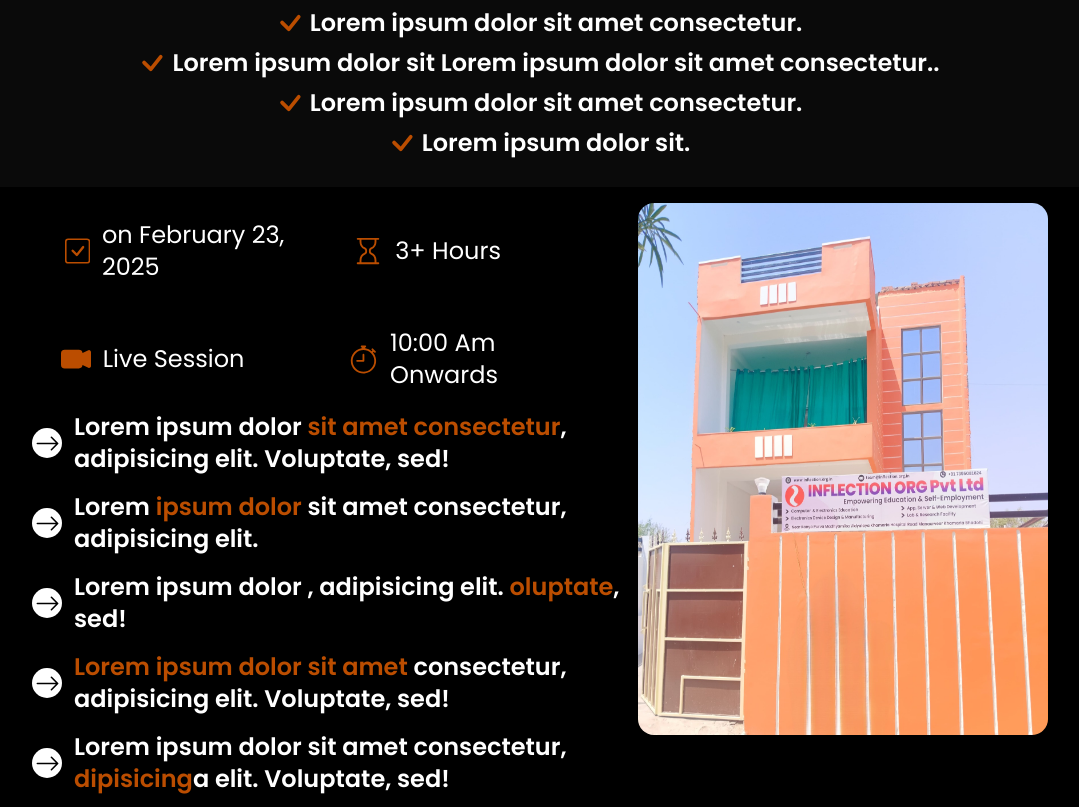
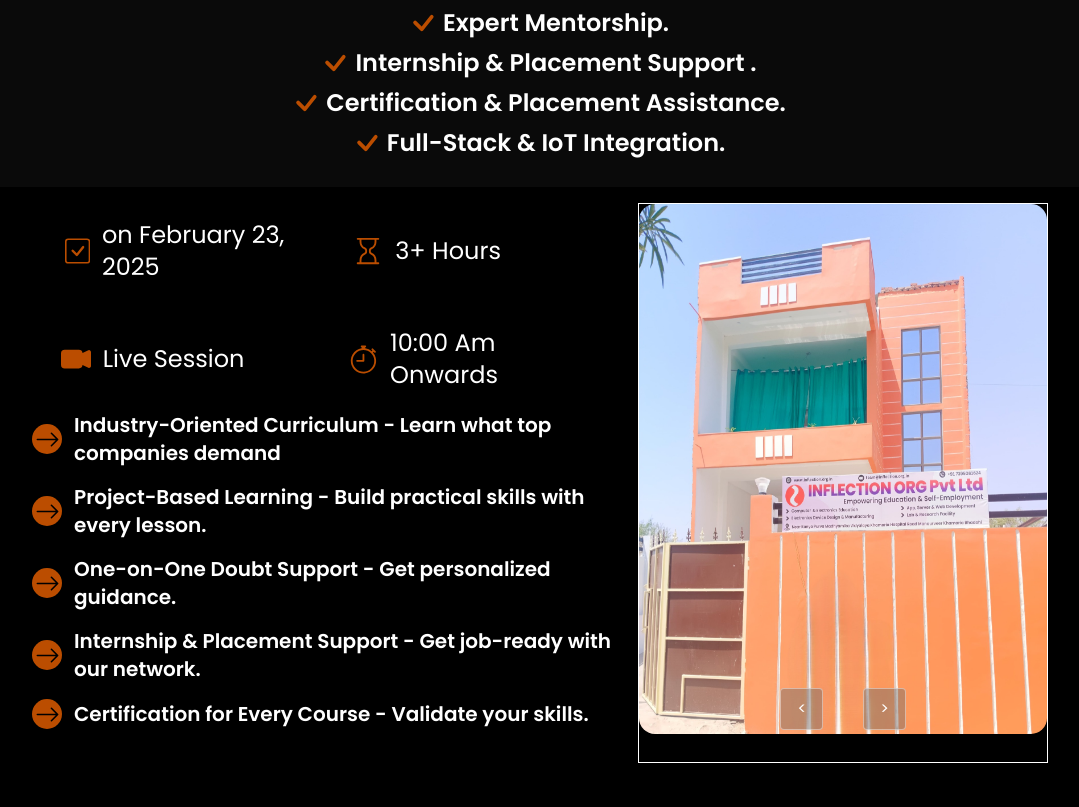
Before and after one commit to 0001ashishYadav/institute-webpage, a website: page index.html in a window 1280 px wide. Shown: the part 613-1420 px from the top of the page, without its empty margins (104-1183 px from the left). Drawn offline with Linux system fonts and the light colour scheme.

Commit message:
hero section content changed

```diff
--- /dev/null
+++ b/app.js
@@ -0,0 +1,8 @@
+const imgconEl = document.querySelector("#img-con");
+
+// const imgArr = [
+//   "./assets/institute-building.jpeg",
+//   "./assets/institute-building.jpeg",
+//   "./assets/institute-building.jpeg",
+//   "./assets/institute-building.jpeg",
+// ];
--- a/index.html
+++ b/index.html
@@ -11,6 +11,7 @@
     <title>Institute Pamphlet</title>
     <link rel="preconnect" href="https://fonts.googleapis.com" />
     <link rel="preconnect" href="https://fonts.gstatic.com" crossorigin />
+    <script src="app.js" defer></script>
     <link
       href="https://fonts.googleapis.com/css2?family=Poppins:ital,wght@0,100;0,200;0,300;0,400;0,500;0,600;0,700;0,800;0,900;1,100;1,200;1,300;1,400;1,500;1,600;1,700;1,800;1,900&display=swap"
       rel="stylesheet"
@@ -114,7 +115,7 @@
           />
         </svg>
 
-        <span>Lorem ipsum dolor sit amet consectetur.</span>
+        <span>Expert Mentorship.</span>
       </div>
 
       <div class="flex items-center justify-center">
@@ -132,9 +133,7 @@
           />
         </svg>
 
-        <span
-          >Lorem ipsum dolor sit Lorem ipsum dolor sit amet consectetur..</span
-        >
+        <span> Internship & Placement Support .</span>
       </div>
 
       <div class="flex items-center justify-center">
@@ -152,7 +151,7 @@
           />
         </svg>
 
-        <span>Lorem ipsum dolor sit amet consectetur.</span>
+        <span>Certification & Placement Assistance.</span>
       </div>
 
       <div class="flex items-center justify-center">
@@ -170,7 +169,7 @@
           />
         </svg>
 
-        <span>Lorem ipsum dolor sit.</span>
+        <span>Full-Stack & IoT Integration.</span>
       </div>
     </div>
 
@@ -275,9 +274,9 @@
 
         <div class="grid gap-4 pt-10">
           <!-- 1 prg -->
-          <div class="flex items-center gap-3 md:text-2xl font-semibold px-2">
+          <div class="flex items-center gap-3 md:text-xl font-semibold px-2">
             <div
-              class="bg-white h-[30px] min-w-[30px] flex justify-center items-center rounded-full"
+              class="bg-amber-700 h-[30px] min-w-[30px] flex justify-center items-center rounded-full"
             >
               <svg
                 xmlns="http://www.w3.org/2000/svg"
@@ -295,17 +294,15 @@
               </svg>
             </div>
             <p>
-              Lorem ipsum dolor
-              <span class="text-amber-700">sit amet consectetur</span>,
-              adipisicing elit. Voluptate, sed!
+              Industry-Oriented Curriculum - Learn what top companies demand
             </p>
           </div>
 
           <!-- 2nd prg -->
 
-          <div class="flex items-center gap-3 md:text-2xl font-semibold px-2">
+          <div class="flex items-center gap-3 md:text-xl font-semibold px-2">
             <div
-              class="bg-white h-[30px] min-w-[30px] flex justify-center items-center rounded-full"
+              class="bg-amber-700 h-[30px] min-w-[30px] flex justify-center items-center rounded-full"
             >
               <svg
                 xmlns="http://www.w3.org/2000/svg"
@@ -323,16 +320,39 @@
               </svg>
             </div>
             <p>
-              Lorem <span class="text-amber-700">ipsum dolor</span> sit amet
-              consectetur, adipisicing elit.
+              Project-Based Learning - Build practical skills with every lesson.
             </p>
           </div>
 
           <!-- 3rd prg -->
 
-          <div class="flex items-center gap-3 md:text-2xl font-semibold px-2">
+          <div class="flex items-center gap-3 md:text-xl font-semibold px-2">
             <div
-              class="bg-white h-[30px] min-w-[30px] flex justify-center items-center rounded-full"
+              class="bg-amber-700 h-[30px] min-w-[30px] flex justify-center items-center rounded-full"
+            >
+              <svg
+                xmlns="http://www.w3.org/2000/svg"
+                width="25"
+                height="25"
+                fill="currentColor"
+                class="text-black font-extrabold"
+                class="bi bi-arrow-right"
+                viewBox="0 0 16 16"
+              >
+                <path
+                  fill-rule="evenodd"
+                  d="M1 8a.5.5 0 0 1 .5-.5h11.793l-3.147-3.146a.5.5 0 0 1 .708-.708l4 4a.5.5 0 0 1 0 .708l-4 4a.5.5 0 0 1-.708-.708L13.293 8.5H1.5A.5.5 0 0 1 1 8"
+                />
+              </svg>
+            </div>
+            <p>One-on-One Doubt Support - Get personalized guidance.</p>
+          </div>
+
+          <!-- 4rth prg -->
+
+          <div class="flex items-center gap-3 md:text-xl font-semibold px-2">
+            <div
+              class="bg-amber-700 h-[30px] min-w-[30px] flex justify-center items-center rounded-full"
             >
               <svg
                 xmlns="http://www.w3.org/2000/svg"
@@ -350,16 +370,15 @@
               </svg>
             </div>
             <p>
-              Lorem ipsum dolor , adipisicing elit.
-              <span class="text-amber-700">oluptate</span>, sed!
+              Internship & Placement Support - Get job-ready with our network.
             </p>
           </div>
 
-          <!-- 4rth prg -->
+          <!-- 5 th prg -->
 
-          <div class="flex items-center gap-3 md:text-2xl font-semibold px-2">
+          <div class="flex items-center gap-3 md:text-xl font-semibold px-2">
             <div
-              class="bg-white h-[30px] min-w-[30px] flex justify-center items-center rounded-full"
+              class="bg-amber-700 h-[30px] min-w-[30px] flex justify-center items-center rounded-full"
             >
               <svg
                 xmlns="http://www.w3.org/2000/svg"
@@ -376,49 +395,34 @@
                 />
               </svg>
             </div>
-            <p>
-              <span class="text-amber-700">Lorem ipsum dolor sit amet</span>
-              consectetur, adipisicing elit. Voluptate, sed!
-            </p>
-          </div>
-
-          <!-- 5 th prg -->
-
-          <div class="flex items-center gap-3 md:text-2xl font-semibold px-2">
-            <div
-              class="bg-white h-[30px] min-w-[30px] flex justify-center items-center rounded-full"
-            >
-              <svg
-                xmlns="http://www.w3.org/2000/svg"
-                width="25"
-                height="25"
-                fill="currentColor"
-                class="text-black font-extrabold"
-                class="bi bi-arrow-right"
-                viewBox="0 0 16 16"
-              >
-                <path
-                  fill-rule="evenodd"
-                  d="M1 8a.5.5 0 0 1 .5-.5h11.793l-3.147-3.146a.5.5 0 0 1 .708-.708l4 4a.5.5 0 0 1 0 .708l-4 4a.5.5 0 0 1-.708-.708L13.293 8.5H1.5A.5.5 0 0 1 1 8"
-                />
-              </svg>
-            </div>
-            <p>
-              Lorem ipsum dolor sit amet consectetur,
-              <span class="text-amber-700">dipisicing</span>a elit. Voluptate,
-              sed!
-            </p>
+            <p>Certification for Every Course - Validate your skills.</p>
           </div>
         </div>
       </div>
 
       <!-- right sec -->
 
-      <div class="h-[100%] w-[95%] md:w-[40%] flex justify-end">
+      <div
+        id="img-con"
+        class="h-[100%] w-[95%] md:w-[40%] flex justify-center border relative z-[-1] overflow-hidden"
+      >
         <img
           class="h-[95%] rounded-2xl"
           src="./assets/institute-building.jpeg"
         />
+
+        <div class="absolute flex gap-10 bottom-8">
+          <button
+            class="px-4 py-2 bg-[#706c6c70] border-[0.5px] border-[#ffffff6b] rounded-sm"
+          >
+            <
+          </button>
+          <button
+            class="px-4 py-2 bg-[#706c6c70] border-[0.5px] border-[#ffffff6b] rounded-sm"
+          >
+            >
+          </button>
+        </div>
       </div>
     </div>
 
```
Also changed, not shown: style.css.
